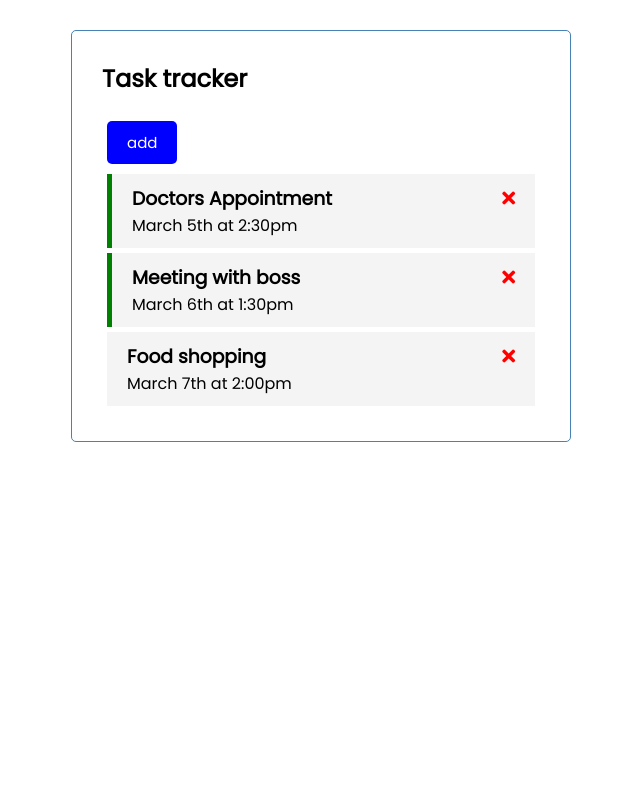
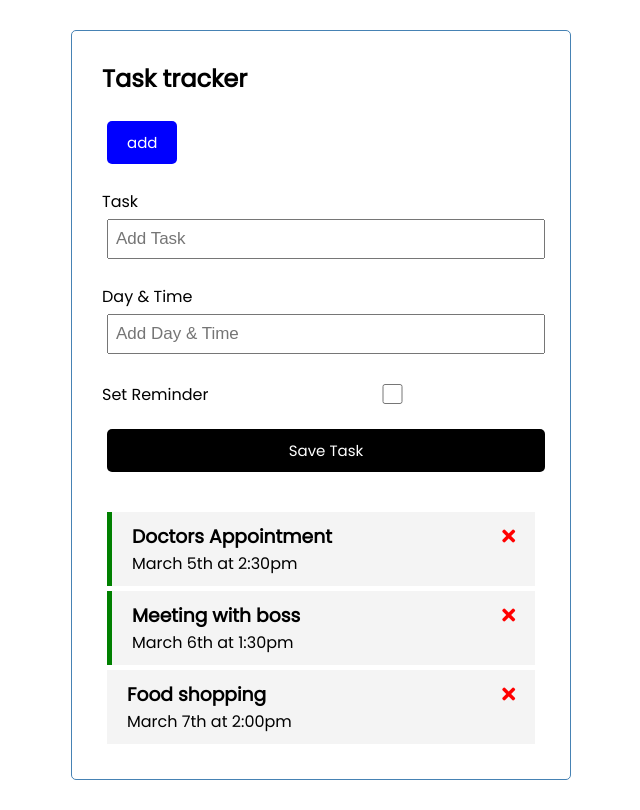
Before and after one commit to AhmedSM1/TaskTracker, a Vue app: page / in a window 1280 px wide. Shown: the whole page, without its empty margins (319-959 px from the left). Built offline with nearby package versions, Linux system fonts and the light colour scheme.

Commit message:
Feat: Add task

```diff
--- a/src/App.vue
+++ b/src/App.vue
@@ -1,6 +1,7 @@
 <template>
 <div class="container">
    <Header title = "Task tracker" />
+   <AddTask @addTask = "addTask"/>
    <Tasks
    @delete-task="deleteTask"
    @toggle-reminder="toggleReminder"
@@ -12,12 +13,14 @@
 <script>
 import Header from './components/Header.vue'
 import Tasks from './components/tasks.vue'
+import AddTask from './components/AddTask.vue'
 export default {
 
   name: 'App',
   components: {
     Header,
     Tasks,
+    AddTask,
   },
   data() {
     return {
@@ -53,12 +56,12 @@
      }
   },
 
-  addTask(id,text,day, reminder){
+  addTask(newTask){
      this.tasks.push({
-      "id": id,
-      "text": text,
-      "day": day,
-      "reminder": reminder
+      "id": newTask.id,
+      "text": newTask.text,
+      "day": newTask.day,
+      "reminder": newTask.reminder
      })
   },
   toggleReminder(id){
--- /dev/null
+++ b/src/components/AddTask.vue
@@ -0,0 +1,94 @@
+<template>
+  <form @submit="onSubmit" class="add-form">
+    <div class="form-control">
+      <label>Task</label>
+      <input type="text" v-model="text" name="text" placeholder="Add Task" />
+    </div>
+    <div class="form-control">
+      <label>Day & Time</label>
+      <input
+        type="text"
+        v-model="day"
+        name="day"
+        placeholder="Add Day & Time"
+      />
+    </div>
+    <div class="form-control form-control-check">
+      <label>Set Reminder</label>
+      <input type="checkbox" v-model="reminder" name="reminder" />
+    </div>
+
+    <input type="submit" value="Save Task" class="btn btn-block" />
+  </form>
+</template>
+
+<script>
+export default {
+    name:'AddTask',
+    data(){
+        return {
+            text: '',
+            day: '',
+            reminder: false
+        }
+    },
+    methods: {
+        onSubmit(e){
+            e.preventDefault()
+            if(!this.text) {
+                alert('Please add a task')
+                return
+            }
+
+            const newTask = {
+                id: Math.floor(Math.random() * 10000),
+                day: this.day,
+                text:  this.text,
+                reminder: this.reminder
+            }
+
+            this.$emit('addTask', newTask)
+
+            this.text = ''
+            this.day = ''
+            this.reminder = false
+
+
+
+
+
+
+        }
+    }
+}
+</script>
+<style scoped>
+.add-form {
+  margin-bottom: 40px;
+}
+.form-control {
+  margin: 20px 0;
+}
+.form-control label {
+  display: block;
+}
+.form-control input {
+  width: 100%;
+  height: 40px;
+  margin: 5px;
+  padding: 3px 7px;
+  font-size: 17px;
+}
+.form-control-check {
+  display: flex;
+  align-items: center;
+  justify-content: space-between;
+}
+.form-control-check label {
+  flex: 1;
+}
+.form-control-check input {
+  flex: 2;
+  height: 20px;
+}
+</style>
```
